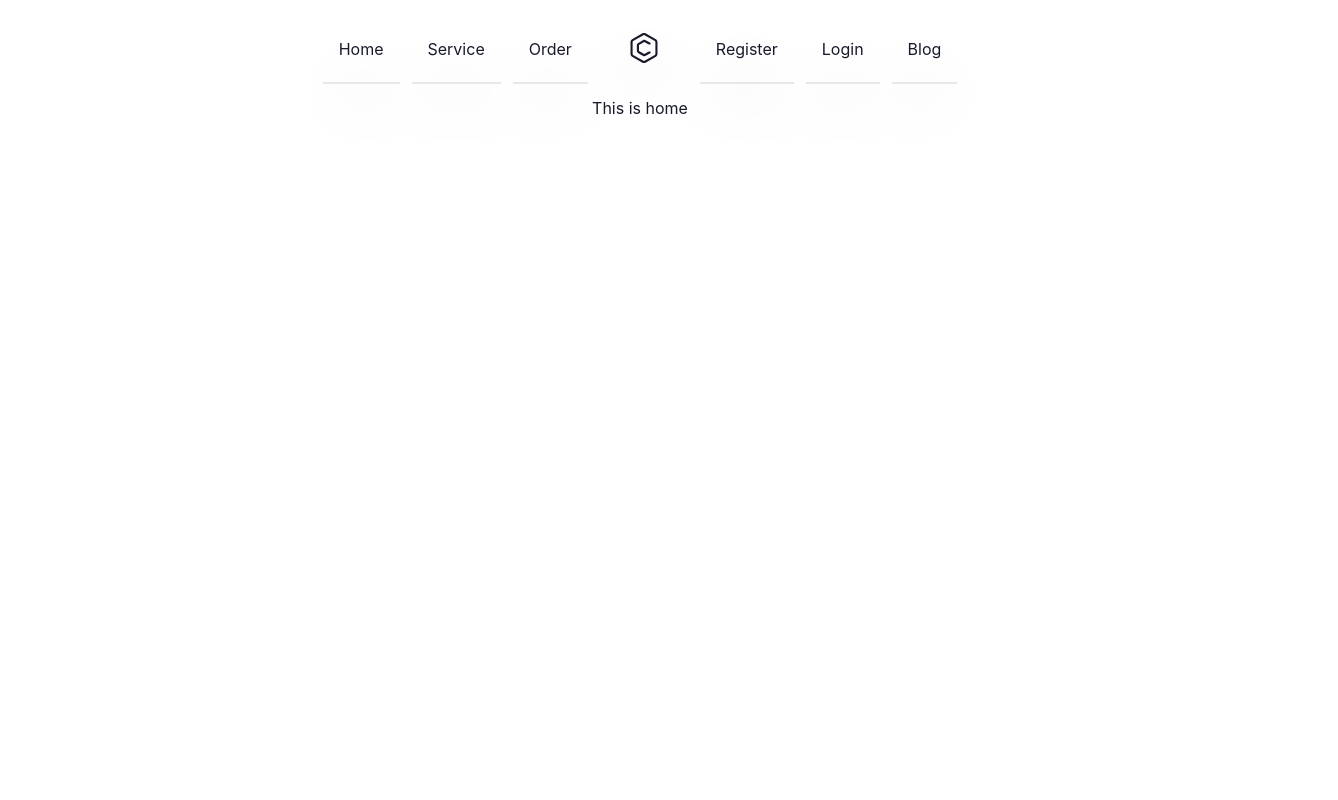
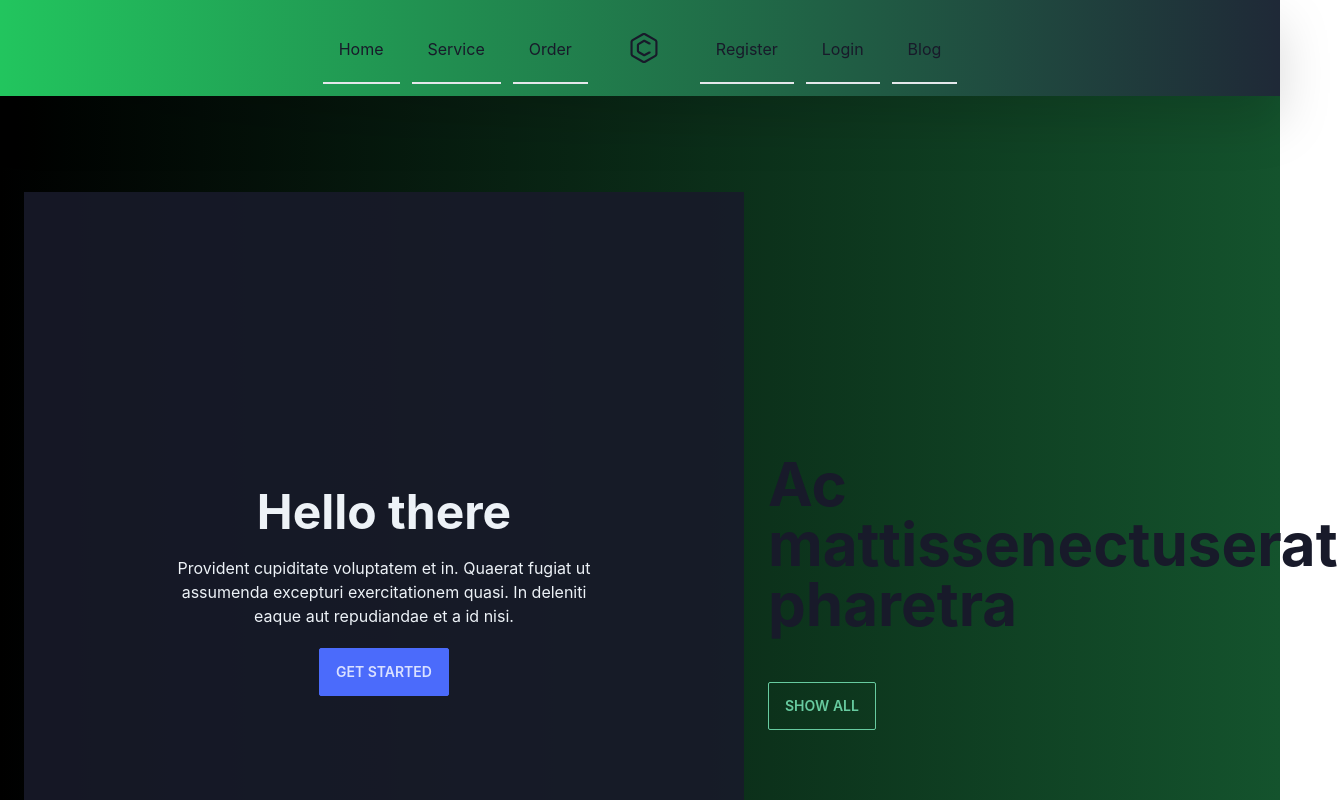
Before and after one commit to mdhasantaraque/uber-barber-client, a React (Create React App) app: page / in a window 1280 px wide. Shown: the top 800 px of the page, 1338 px wide, since content can reach past the window. Built offline with nearby package versions, Linux system fonts and the light colour scheme.

Commit message:
Home page adding

```diff
--- a/src/Share/Header.js
+++ b/src/Share/Header.js
@@ -4,13 +4,13 @@ import { Link } from "react-router-dom";
 const Header = () => {
   const [isMenuOpen, setIsMenuOpen] = useState(false);
   return (
-    <header className="p-4 dark:bg-gray-800 dark:text-gray-100 drop-shadow-2xl ">
+    <header className="p-4 bg-gradient-to-r from-green-500 to-gray-800 dark:text-gray-100 drop-shadow-2xl ">
       <div className="container flex justify-between h-16 mx-auto md:justify-center md:space-x-8">
         <ul className="items-stretch hidden space-x-3 md:flex">
           <li className="flex">
             <Link
               rel="noopener noreferrer"
-              href="#"
+              to="/"
               className="flex items-center px-4 -mb-1 border-b-2 dark:border-transparent"
             >
               Home
--- a/src/components/Home.js
+++ b/src/components/Home.js
@@ -1,10 +1,41 @@
 import React from "react";
+import { img_1 } from "../assets/barber.jpg";
 
 const Home = () => {
   return (
-    <div>
-      <h1>This is home</h1>
-    </div>
+    <section className="bg-gradient-to-r from-black to-green-900 dark:text-gray-100">
+      <div className="container flex flex-col justify-center p-6 mx-auto sm:py-12 lg:py-24 lg:flex-row lg:justify-between">
+        <div
+          className="hero min-h-screen"
+          style={{
+            backgroundImage: `${img_1}`,
+          }}
+        >
+          <div className="hero-overlay bg-opacity-90"></div>
+          <div className="hero-content text-center text-neutral-content">
+            <div className="max-w-md">
+              <h1 className="mb-5 text-5xl font-bold">Hello there</h1>
+              <p className="mb-5">
+                Provident cupiditate voluptatem et in. Quaerat fugiat ut
+                assumenda excepturi exercitationem quasi. In deleniti eaque aut
+                repudiandae et a id nisi.
+              </p>
+              <button className="btn btn-primary">Get Started</button>
+            </div>
+          </div>
+        </div>
+        <div className="flex flex-col justify-center p-6 text-center rounded-sm lg:max-w-md xl:max-w-lg lg:text-left">
+          <h1 className="text-5xl font-bold leading-none mb-12 sm:text-6xl">
+            Ac mattis
+            <span className="dark:text-violet-400">senectus</span>erat pharetra
+          </h1>
+
+          <div className="flex flex-col space-y-4 sm:items-center sm:justify-center sm:flex-row sm:space-y-0 sm:space-x-4 lg:justify-start">
+            <button className="btn btn-outline btn-accent">Show All</button>
+          </div>
+        </div>
+      </div>
+    </section>
   );
 };
 
```
Also changed, not shown: src/assets/barber.jpg (added).
